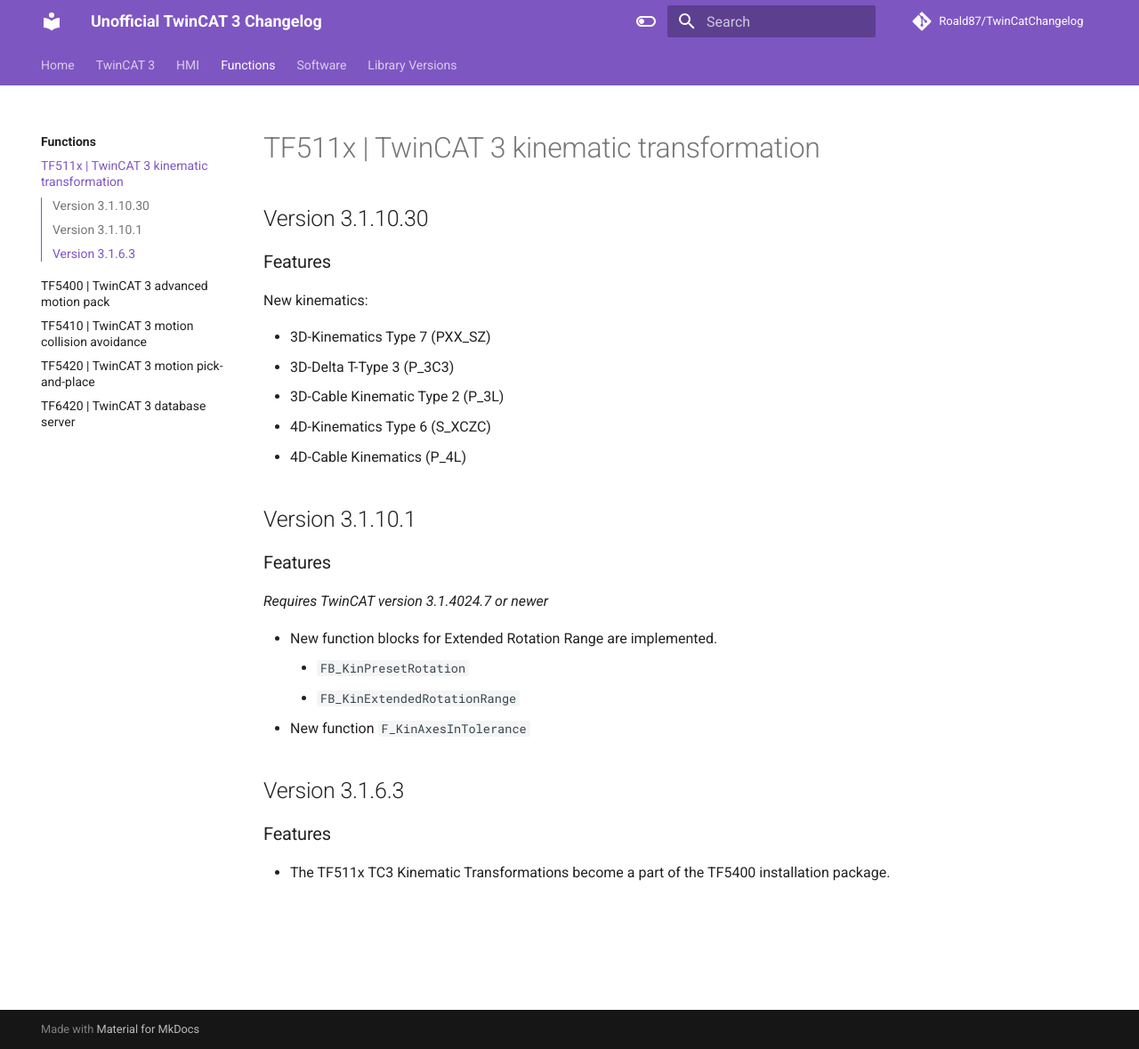
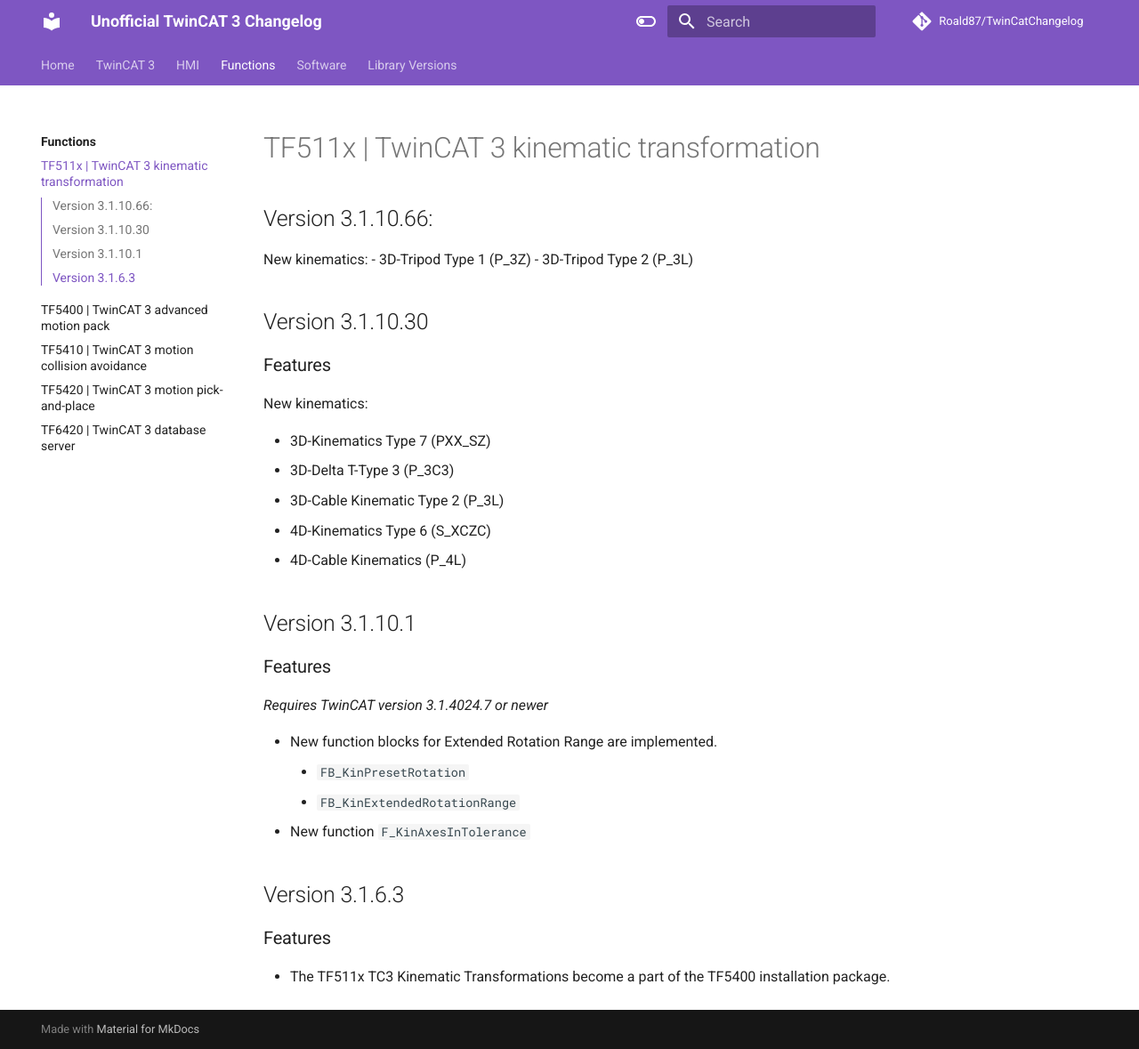
Before and after one commit to Roald87/TwinCatChangelog, an MkDocs documentation site: the page built from docs/functions/TF511x_tc3_kinematic_transformation.md, in a window 1280 px wide and 1179 px high. Shown: the whole window at 89% size. Built offline with MkDocs 1.6.1 and Material for MkDocs 9.7.7, drawn with Linux system fonts in a browser that asks for light colours; comment, search, counter and statistics services are not loaded.

Commit message:
add v3.1.10.66 new kinematics

```diff
--- a/docs/functions/TF511x_tc3_kinematic_transformation.md
+++ b/docs/functions/TF511x_tc3_kinematic_transformation.md
@@ -1,4 +1,10 @@
 # TF511x | TwinCAT 3 kinematic transformation
+
+## Version 3.1.10.66:
+
+New kinematics:
+ - 3D-Tripod Type 1 (P_3Z)
+- 3D-Tripod Type 2 (P_3L)
 
 ## Version 3.1.10.30
 
```
